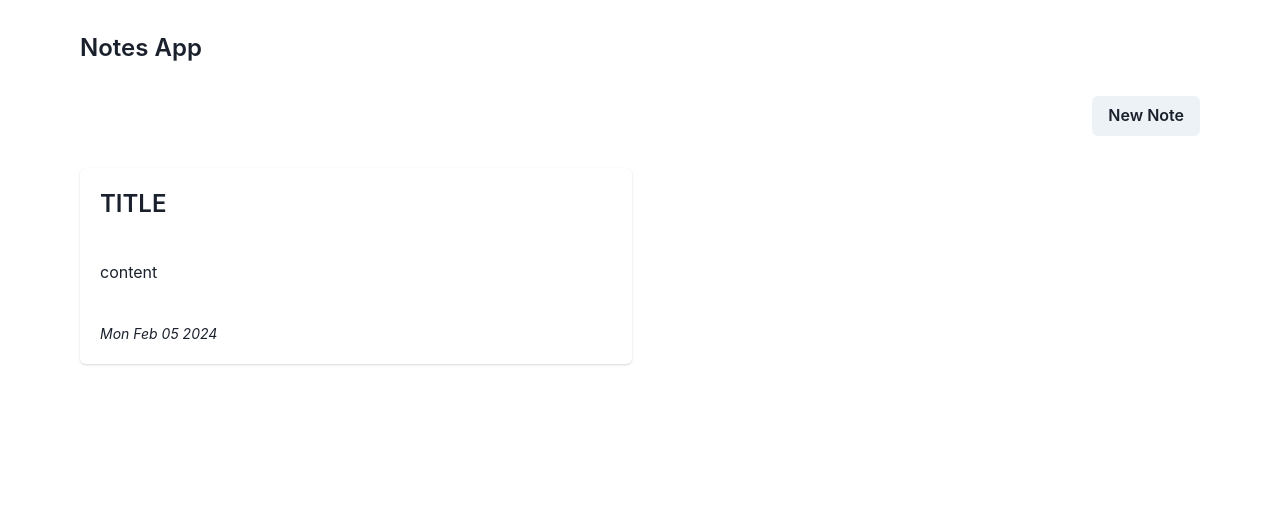
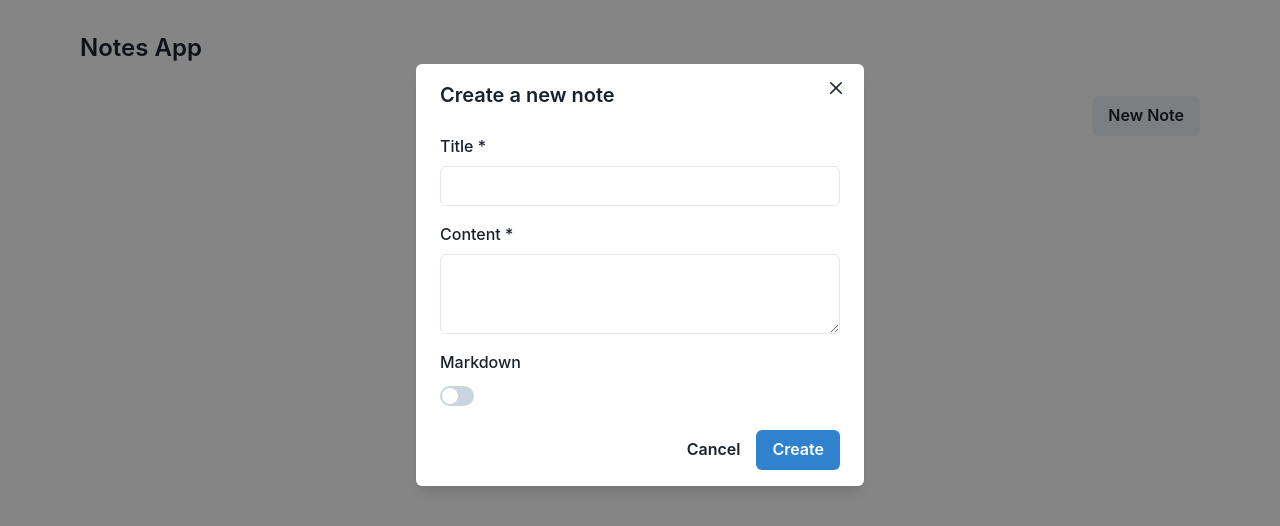
Before and after one commit to jackmaders/react-notes-app, a React (Vite) app: page / in a window 1280 px wide. Both pictures are taken after a click on the button "New Note". Shown: the top 526 px of the page. Built offline with nearby package versions, Linux system fonts and the light colour scheme.

Commit message:
add create note functionality

```diff
--- a/package.json
+++ b/package.json
@@ -18,11 +18,13 @@
     "@emotion/react": "^11.11.3",
     "@emotion/styled": "^11.11.0",
     "@types/dompurify": "^3.0.5",
+    "@types/uuid": "^9.0.8",
     "dompurify": "^3.0.8",
     "framer-motion": "^11.0.3",
     "marked": "^12.0.0",
     "react": "^18.2.0",
-    "react-dom": "^18.2.0"
+    "react-dom": "^18.2.0",
+    "uuid": "^9.0.1"
   },
   "devDependencies": {
     "@testing-library/jest-dom": "^6.4.1",
--- a/src/notesApp/NotesApp.tsx
+++ b/src/notesApp/NotesApp.tsx
@@ -6,23 +6,69 @@ import NotesAppNoteList from "./NotesAppNoteList";
 import { Note } from "./note";
 import { useState } from "react";
 
+const LOCAL_STORAGE_KEY_NAME = "notes";
+
 export default function NotesApp() {
-  const [notes] = useState<Note[]>([
-    {
-      title: "title",
-      content: "content",
-      markdown: false,
-      createdDate: new Date(),
-    },
-  ]);
+  const [createModalOpen, setCreateModalOpen] = useState(false);
+
+  const [notes, setNotes] = useState<Note[]>(() => {
+    const localNotesString = localStorage.getItem(LOCAL_STORAGE_KEY_NAME);
+
+    if (!localNotesString) return [];
+
+    const { notes } = JSON.parse(localNotesString);
+
+    const parsedNotes = notes.map((note: Note) => ({
+      ...note,
+      createdDate: new Date(note.createdDate),
+    }));
+
+    return parsedNotes;
+  });
+
+  function createNote(newNote: Note) {
+    const localNoteString = localStorage.getItem(LOCAL_STORAGE_KEY_NAME);
+
+    const notes: Note[] = [newNote];
+
+    if (localNoteString) {
+      const localNoteObject = JSON.parse(localNoteString);
+
+      const localNotes: Note[] = localNoteObject.notes;
+
+      notes.push(...localNotes);
+    }
+
+    const newNotesString = JSON.stringify({ notes });
+
+    localStorage.setItem(LOCAL_STORAGE_KEY_NAME, newNotesString);
+    const parsedNotes = notes.map((note) => ({
+      ...note,
+      createdDate: new Date(note.createdDate),
+    }));
+
+    setNotes(parsedNotes);
+  }
 
   return (
     <>
       <div className="flex justify-end">
-        <Button>New Note</Button>
+        <Button
+          onClick={() => {
+            setCreateModalOpen(true);
+          }}
+        >
+          New Note
+        </Button>
       </div>
       <NotesAppNoteList notes={notes} />
-      <NotesAppModalCreate />
+      <NotesAppModalCreate
+        isOpen={createModalOpen}
+        onClose={() => {
+          setCreateModalOpen(false);
+        }}
+        createNote={createNote}
+      />
       <NotesAppModalRead />
       <NotesAppModalEdit />
     </>
--- a/src/notesApp/NotesAppModalCreate.tsx
+++ b/src/notesApp/NotesAppModalCreate.tsx
@@ -1,3 +1,133 @@
-export default function NotesAppModalCreate() {
-  return <></>;
+import {
+  Button,
+  FormControl,
+  FormErrorMessage,
+  FormLabel,
+  Input,
+  Modal,
+  ModalBody,
+  ModalCloseButton,
+  ModalContent,
+  ModalFooter,
+  ModalHeader,
+  ModalOverlay,
+  Switch,
+  Textarea,
+} from "@chakra-ui/react";
+import { v4 as uuidv4 } from "uuid";
+
+import { useEffect, useState } from "react";
+import { Note } from "./note";
+
+type NotesAppModalCreate = {
+  isOpen: boolean;
+  onClose: () => void;
+  createNote: (note: Note) => void;
+};
+
+export default function NotesAppModalCreate({
+  isOpen,
+  onClose,
+  createNote,
+}: NotesAppModalCreate) {
+  const [title, setTitle] = useState("");
+  const [content, setContent] = useState("");
+  const [markdown, setMarkdown] = useState(false);
+  const [titleError, setTitleError] = useState("");
+  const [contentError, setContentError] = useState("");
+
+  useEffect(() => {
+    setTitleError("");
+  }, [title]);
+
+  useEffect(() => {
+    setContentError("");
+  }, [content]);
+
+  function onSubmit(event: React.FormEvent): void {
+    event.preventDefault();
+
+    // title validation
+    let newTitleError = "";
+    if (!title) newTitleError = "Note title is required";
+    setTitleError(newTitleError);
+
+    // content validation
+    let newContentError = "";
+    if (!content) newContentError = "Note content is required";
+    setContentError(newContentError);
+
+    if (newTitleError !== "" || newContentError !== "") return;
+
+    const note: Note = {
+      id: uuidv4(),
+      title,
+      content,
+      markdown,
+      createdDate: new Date(),
+    };
+
+    createNote(note);
+
+    setTitle("");
+    setContent("");
+    setMarkdown(false);
+
+    onClose();
+  }
+
+  return (
+    <>
+      <Modal isOpen={isOpen} onClose={onClose}>
+        <ModalOverlay />
+        <form onSubmit={onSubmit}>
+          <ModalContent>
+            <ModalHeader>Create a new note</ModalHeader>
+            <ModalCloseButton />
+            <ModalBody className="flex flex-col gap-4">
+              <FormControl as="fieldset" isInvalid={titleError !== ""}>
+                <FormLabel>Title *</FormLabel>
+                <Input
+                  type="text"
+                  value={title}
+                  onChange={(event) => {
+                    setTitle(event.target.value);
+                  }}
+                />
+                <FormErrorMessage>{titleError}</FormErrorMessage>
+              </FormControl>
+              <FormControl as="fieldset" isInvalid={contentError !== ""}>
+                <FormLabel>Content *</FormLabel>
+                <Textarea
+                  value={content}
+                  onChange={(event) => {
+                    setContent(event.target.value);
+                  }}
+                />
+                <FormErrorMessage>{contentError}</FormErrorMessage>
+              </FormControl>
+              <FormControl as="fieldset">
+                <FormLabel>Markdown</FormLabel>
+                <Switch
+                  checked={markdown}
+                  onChange={(event) => {
+                    setMarkdown(event.target.checked);
+                  }}
+                />
+                <FormErrorMessage>{contentError}</FormErrorMessage>
+              </FormControl>
+            </ModalBody>
+            <ModalFooter>
+              <Button variant="ghost" onClick={onClose}>
+                Cancel
+              </Button>
+              <Button colorScheme="blue" type="submit">
+                Create
+              </Button>
+            </ModalFooter>
+          </ModalContent>
+        </form>
+      </Modal>
+    </>
+  );
 }
--- a/src/notesApp/note.d.ts
+++ b/src/notesApp/note.d.ts
@@ -1,6 +1,7 @@
 export type Note = {
-  title?: string;
+  id: v4;
+  title: string;
   content: string;
-  markdown?: boolean;
+  markdown: boolean;
   createdDate: Date;
 };
```
Also changed, not shown: 1 other file (tests, documents, lock files or other folders).
